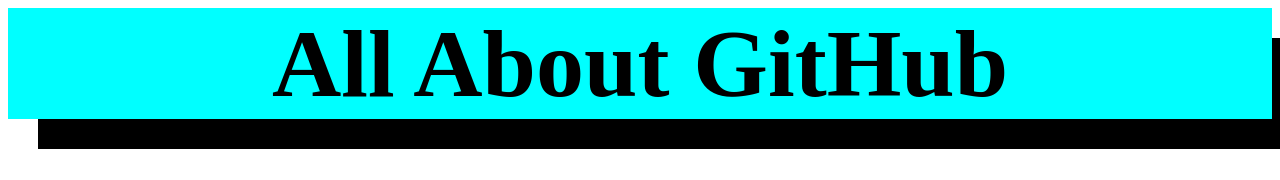
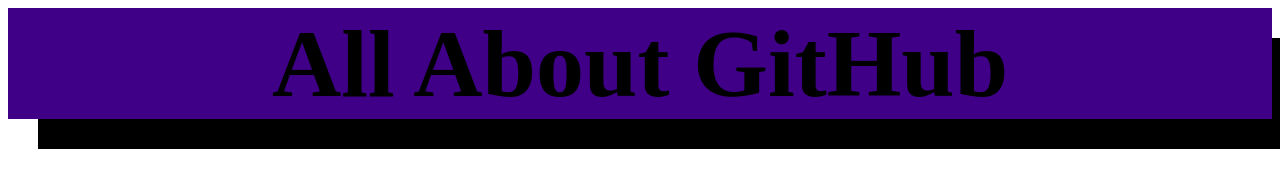
Before and after one commit to jeffaroundtheworld/githubdemosite, a plain HTML site: page index.html in a window 1280 px wide. Shown: the top 180 px of the page. Drawn offline with Linux system fonts and the light colour scheme.

Commit message:
Update st.css

```diff
--- a/st.css
+++ b/st.css
@@ -7,7 +7,7 @@
 
 
 #title {
-    background-color: aqua;
+    background-color: rgb(63, 0, 135);
     font-size:300%;
     text-align: center;
     width:100%;
```
